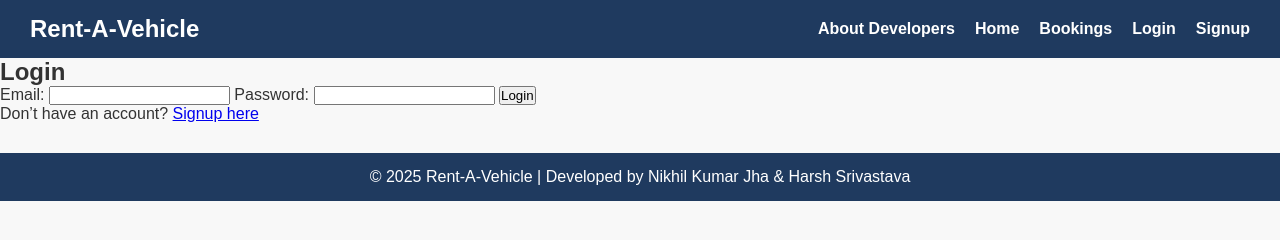
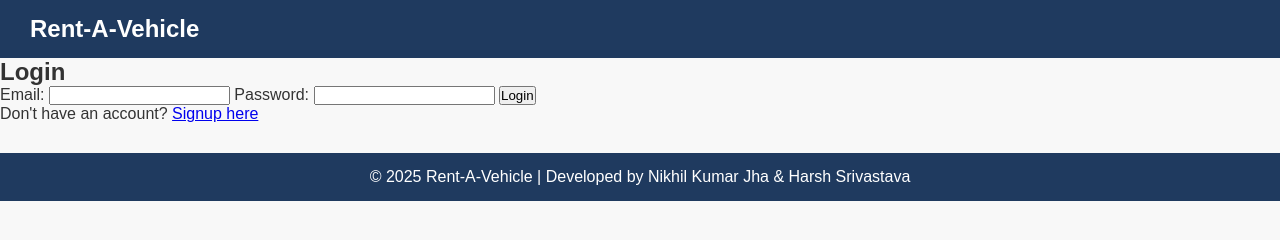
Before and after one commit to Harsh-Srivastava108/vehicle-rental, a website: page public/login.html in a window 1280 px wide. Drawn offline with Linux system fonts and the light colour scheme.

Commit message:
Update login.html

```diff
--- a/public/login.html
+++ b/public/login.html
@@ -10,13 +10,6 @@
 <header>
     <nav class="navbar">
         <div class="logo">Rent-A-Vehicle</div>
-        <ul class="nav-links">
-            <li><a href="about.html">About Developers</a></li>
-            <li><a href="index.html">Home</a></li>
-            <li><a href="bookings.html">Bookings</a></li>
-            <li><a href="login.html" class="active">Login</a></li>
-            <li><a href="signup.html">Signup</a></li>
-        </ul>
     </nav>
 </header>
 
@@ -32,7 +25,7 @@
 
             <button type="submit">Login</button>
         </form>
-        <p>Don’t have an account? <a href="signup.html">Signup here</a></p>
+        <p>Don't have an account? <a href="signup.html">Signup here</a></p>
     </div>
 </main>
 
@@ -47,14 +40,13 @@
         const email = this.email.value.trim();
         const password = this.password.value;
 
-        // Fetch user from localStorage
         const storedUser = JSON.parse(localStorage.getItem("user"));
 
         if (storedUser && storedUser.email === email && storedUser.password === password) {
-            alert(`Welcome back, ${storedUser.fullname}!`);
+            alert(`Welcome back, ${storedUser.fullname}! Redirecting to Home...`);
             window.location.href = "index.html";
         } else {
-            alert("Invalid email or password. Please try again!");
+            alert("Invalid email or password. Try again!");
         }
     });
 </script>
```
